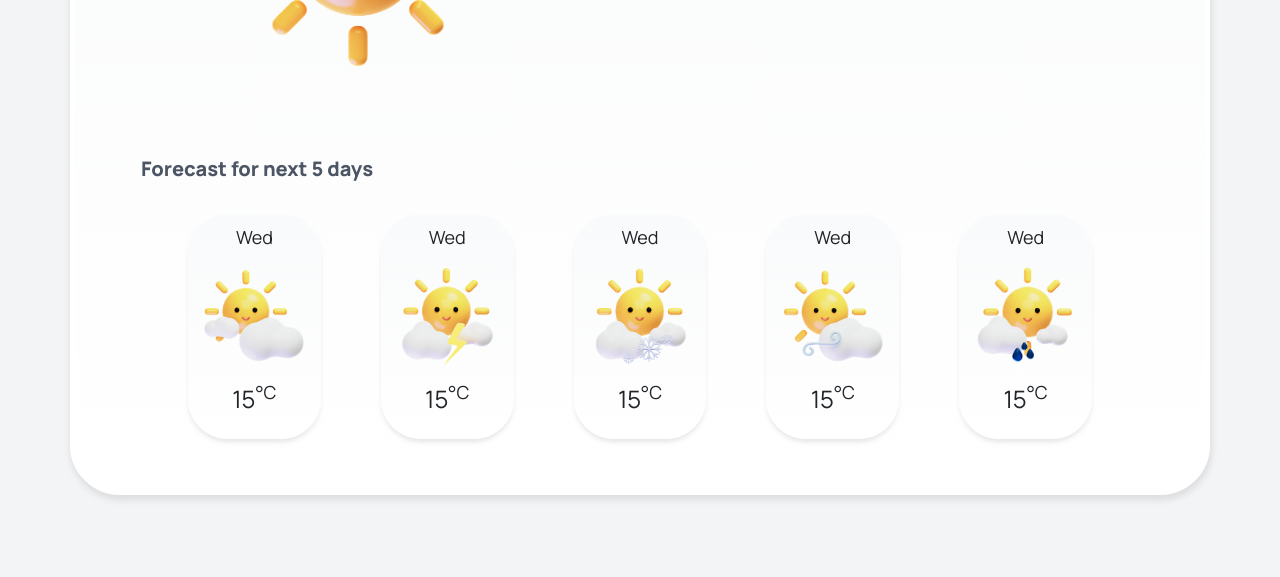
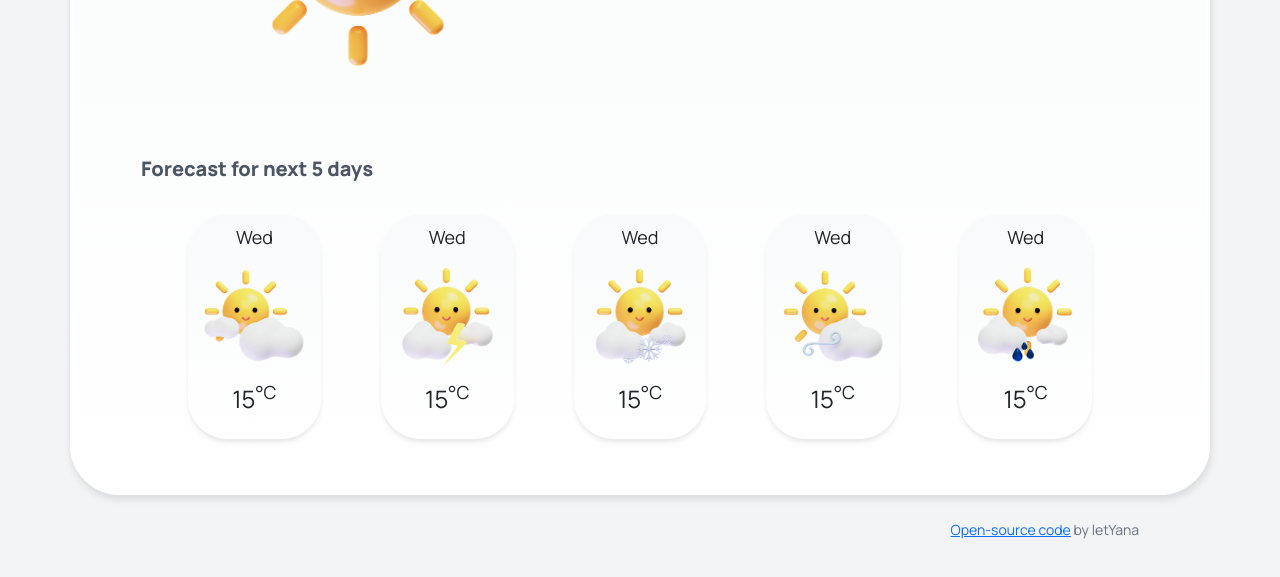
Before and after one commit to LetYana/WeatherApp_SheCodes, a plain HTML site: page index.html in a window 1280 px wide. Shown: the part 455-1032 px from the top of the page. Drawn offline with nearby package versions, Linux system fonts and the light colour scheme; no server answers.

Commit message:
Adding Open-source code link

```diff
--- a/css/style.css
+++ b/css/style.css
@@ -188,3 +188,11 @@ input:focus {
   font-size: 24px;
   font-weight: 400;
 }
+
+.git-link {
+  font-size: 14px;
+  color: #6b7280;
+  margin-right: 54px;
+  text-align: right;
+  margin-top: 80px;
+}
--- a/index.html
+++ b/index.html
@@ -121,7 +121,14 @@
           </div>
         </div>
       </div>
+      <p class="git-link">
+        <a href="https://github.com/LetYana/WeatherApp_SheCodes"
+          >Open-source code</a
+        >
+        by letYana
+      </p>
     </div>
+
     <script src="js/js.js"></script>
   </body>
 </html>
```
